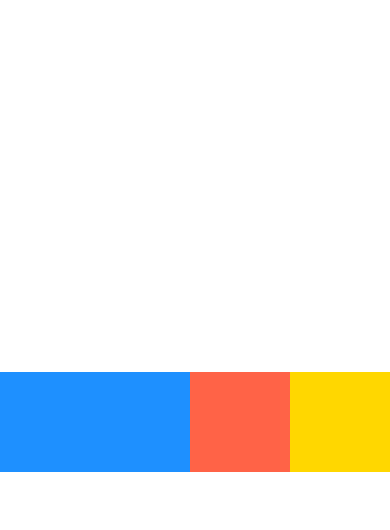
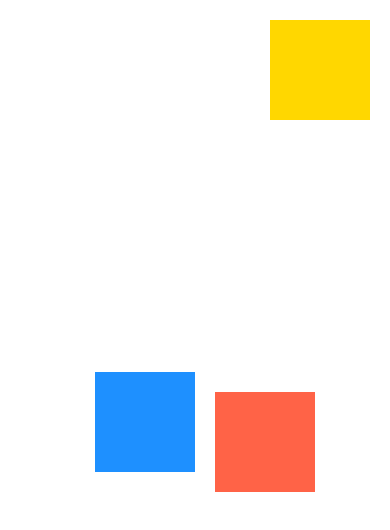
Before and after one commit to SaishJ/React-Native-Basics, a React Native app: screen / in a window 390 px wide. Shown: the top 530 px of the page. Built offline with nearby package versions, Linux system fonts and the light colour scheme.

Commit message:
:card_file_box: absolute and relative position
absolute and relative position

```diff
--- a/App.js
+++ b/App.js
@@ -14,15 +14,30 @@
       <View
         style={{
           backgroundColor: "dodgerblue",
-          flexBasis: 300, // map width or height property [Set the size of an item along with primary axis]
-          // width: 100,
+          width: 100,
           height: 100,
-          flexGrow: 1, // To fill available space
-          flexShrink: 1, // shrink children along the main axis in the case the total size of the children overflows the size of the container on the main axis.
         }}
       />
-      <View style={{ backgroundColor: "tomato", width: 100, height: 100 }} />
-      <View style={{ backgroundColor: "gold", width: 100, height: 100 }} />
+      <View
+        style={{
+          backgroundColor: "tomato",
+          width: 100,
+          height: 100,
+          position: "relative",
+          top: 20,
+          left: 20,
+        }}
+      />
+      <View
+        style={{
+          backgroundColor: "gold",
+          width: 100,
+          height: 100,
+          position: "absolute",
+          top: 20,
+          right: 20,
+        }}
+      />
     </View>
   );
 }
```
Also changed, not shown: 1 other file (tests, documents, lock files or other folders).
